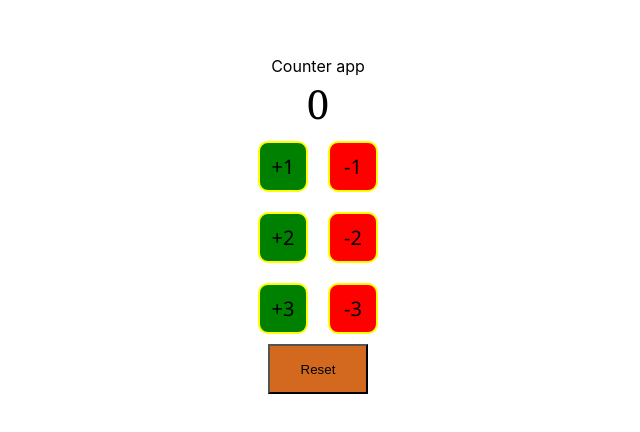
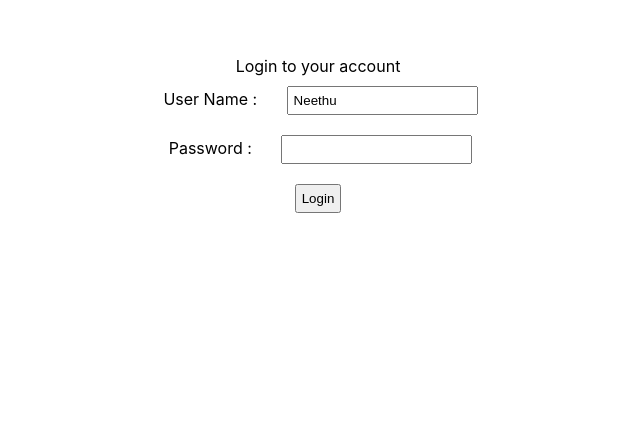
Before and after one commit to neethz/fullstack01, a React (Create React App) app: page /login in a window 1280 px wide. Shown: the part 194-626 px from the top of the page, without its empty margins (322-962 px from the left). Built offline with nearby package versions, Linux system fonts and the light colour scheme.

Commit message:
controlled state in react

```diff
--- a/public/index.html
+++ b/public/index.html
@@ -24,7 +24,7 @@
       work correctly both with client-side routing and a non-root public URL.
       Learn how to configure a non-root public URL by running `npm run build`.
     -->
-    <title>Counter App</title>
+    <title>Todo App</title>
   </head>
   <body>
     <noscript>You need to enable JavaScript to run this app.</noscript>
--- a/src/App.js
+++ b/src/App.js
@@ -1,12 +1,11 @@
 import './App.css';
-import Counter from './Components/counter/Counter';
+import TodoApp from './Components/todo/TodoApp';
 
 
 function App() {
   return (
     <div className="App">
-      Counter app
-      <Counter/>
+      <TodoApp/>
     </div>
 
   );
--- /dev/null
+++ b/src/Components/todo/TodoApp.css
@@ -0,0 +1,5 @@
+label, input, button, span {
+    padding: 5px;
+    margin: 10px;
+
+}
--- /dev/null
+++ b/src/Components/todo/TodoApp.jsx
@@ -0,0 +1,32 @@
+import { useState } from 'react';
+import './TodoApp.css';
+
+export default function TodoApp(){
+    return (
+        <div className="TodoApp">
+            <Login/>
+
+        </div>
+    )
+}
+
+function Login(){
+
+    const [userName, setUserName] = useState("Neethu");
+    const [password, setPassword] = useState("");
+
+    return(
+        <div className="Login">
+            <span name="title">Login to your account</span>
+            <div>
+                <label>User Name : </label>
+                <input type="text" name="username" value={userName} onChange={(event) => setUserName(event.target.value)}/>
+            </div>
+            <div>
+                <label>Password : </label>
+                <input type="password" name="password" value={password} onChange={(event) => setPassword(event.target.value)}/>
+            </div>
+            <button type="button" name="loginBtn">Login</button>
+        </div>
+    )
+}
```
